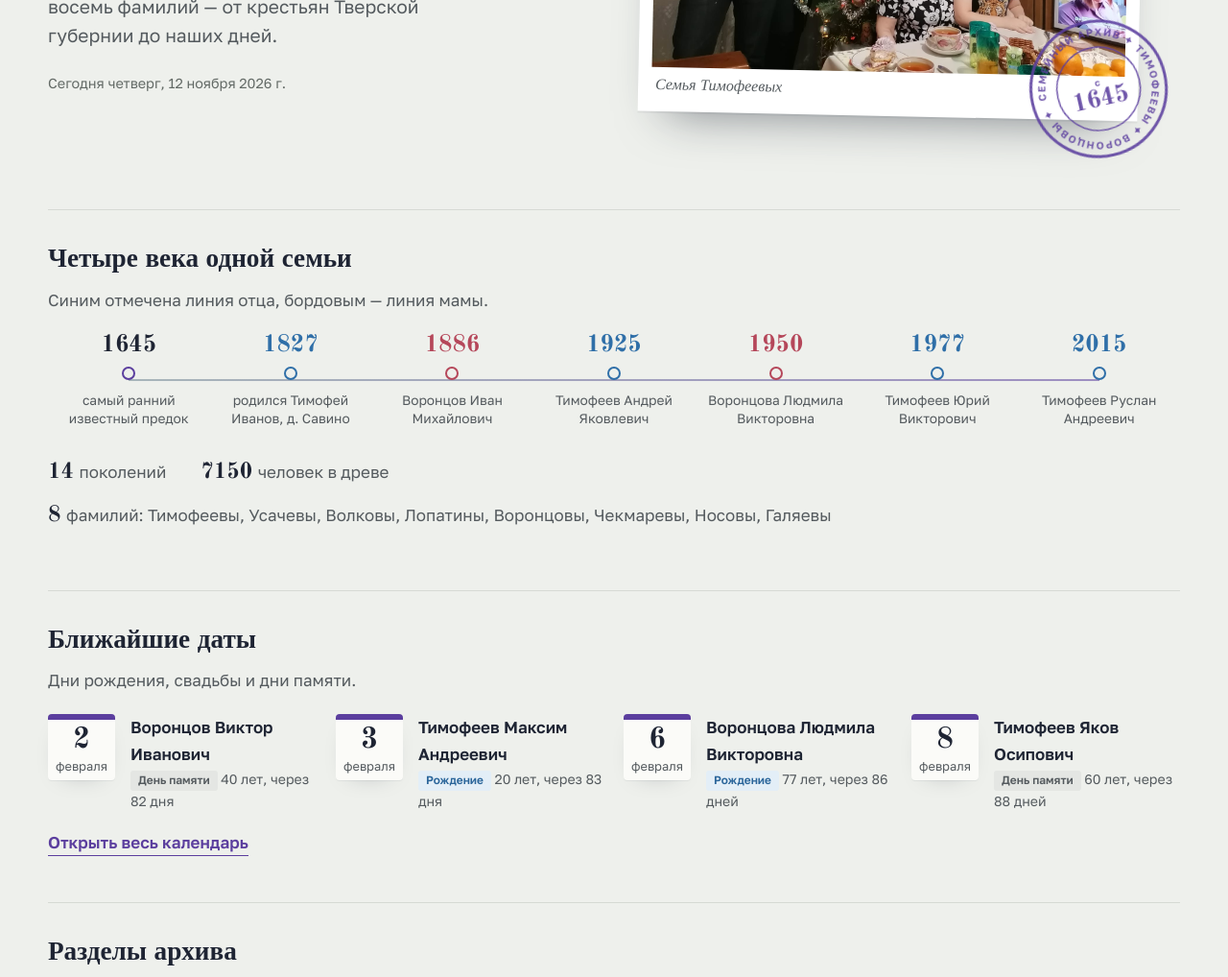
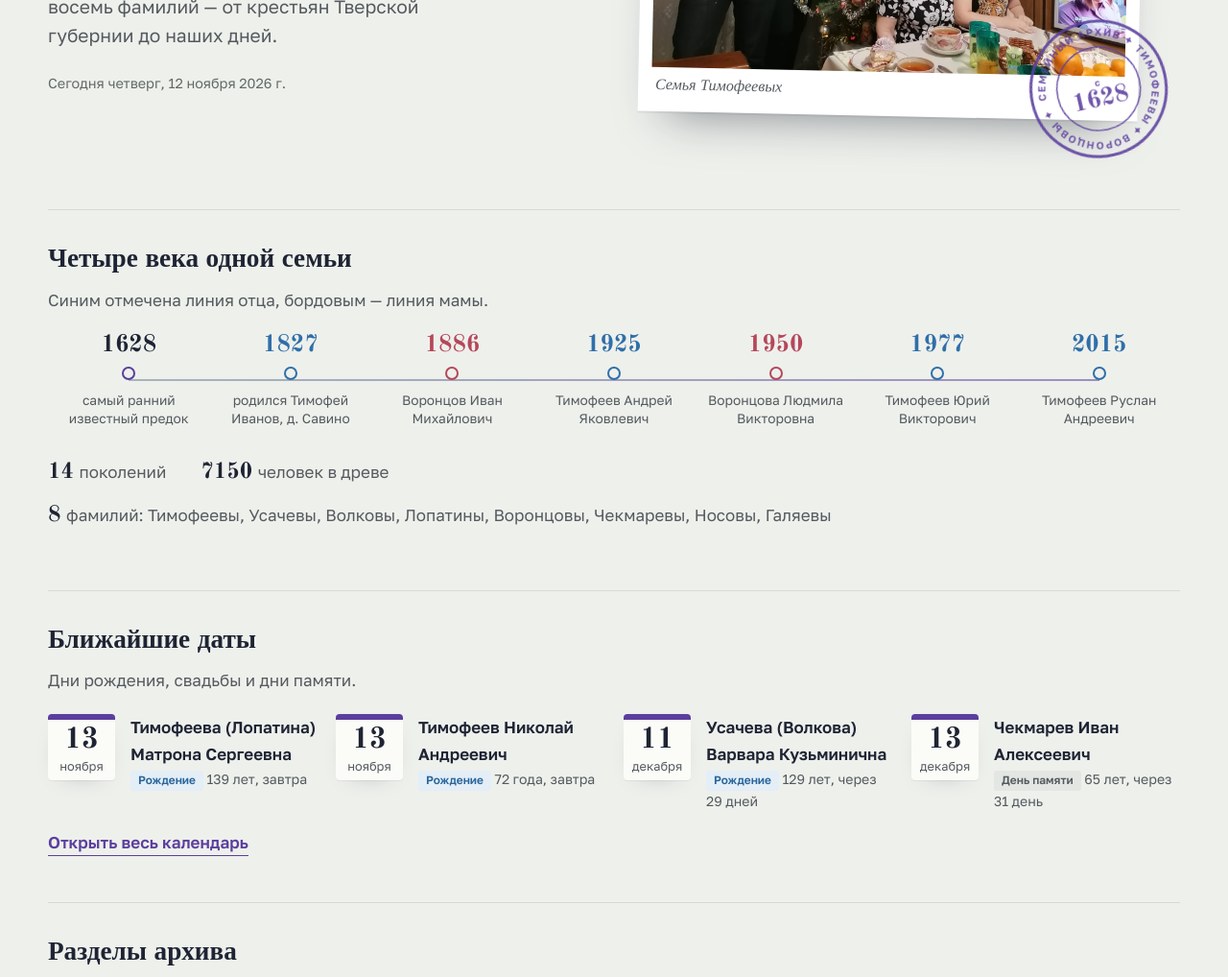
Before and after one commit to cheesewhe/FamilyTree, a plain HTML site: page index.html in a window 1280 px wide. Shown: the part 481-1499 px from the top of the page at 96% size. Drawn offline with nearby package versions, Linux system fonts and the light colour scheme.

Commit message:
Календарь по новому документу; самый ранний предок — 1628 год
- календарь памятных дат обновлён по «Календарь памятных событий.docx»:
  15 → 38 событий, даты по старому стилю переведены на новый (+12 дней,
  исходная дата показывается подписью «по ст. ст.»)
- новый тип события «Рождение и день памяти»
- год самого раннего известного предка исправлен с 1645 на 1628
  (печать на главной и лента поколений)
- исходный документ календаря добавлен в репозиторий

Co-Authored-By: Claude Opus 5.5 <noreply@anthropic.com>

```diff
--- a/assets/js/site.js
+++ b/assets/js/site.js
@@ -29,28 +29,54 @@ const SECTIONS = [
   { href: 'blog-novosti.html', title: 'Блог', icon: 'fa-pen-nib', size: 'small', cardTitle: 'Блог и новости' }
 ];
 
-/* type: birth | death | wedding | memory
-   date: 'ГГГГ-ММ-ДД' по новому стилю; oldStyle — дата по старому стилю (если есть). */
+/* Источник: «Календарь памятных событий.docx» (дополнен двумя записями, которых в документе нет,
+   но которые были на сайте раньше: свадьба Волкова и Хреновой и «День Тимофея»).
+   type: birth | death | wedding | memory | birthdeath (рождение и день памяти в один день)
+   date: 'ГГГГ-ММ-ДД' по новому стилю; oldStyle — дата по старому стилю, как она указана в источнике.
+   Для дат XIX века по старому стилю новый стиль = старый + 12 дней. */
 const FAMILY_DATES = [
+  { date: '1925-01-04', type: 'birth', who: 'Воронцов Виктор Иванович' },
+  { date: '1918-01-28', type: 'wedding', who: 'Усачев Николай Сергеевич и Волкова Варвара Кузьминична' },
   { date: '1987-02-02', type: 'death', who: 'Воронцов Виктор Иванович' },
   { date: '2007-02-03', type: 'birth', who: 'Тимофеев Максим Андреевич' },
-  { date: '1950-02-06', type: 'birth', who: 'Воронцова Людмила Викторовна' },
+  { date: '1950-02-06', type: 'birth', who: 'Тимофеева (Воронцова) Людмила Викторовна' },
+  { date: '1953-02-07', type: 'death', who: 'Воронцов Иван Михайлович' },
   { date: '1967-02-08', type: 'death', who: 'Тимофеев Яков Осипович' },
   { date: '1897-02-16', type: 'wedding', who: 'Волков Кузьма и Хренова Елена', oldStyle: '03.02.1897' },
+  { date: '1947-02-18', type: 'death', who: 'Усачев Николай Сергеевич' },
+  { date: '1989-02-18', type: 'death', who: 'Чекмарева Аграфена Ильинична' },
   { date: '1827-02-27', type: 'memory', who: 'День Тимофея: родился Тимофей Иванов', oldStyle: '15.02.1827', link: 'timofeevy.html#den-timofeya' },
-  { date: '1925-03-20', type: 'birth', who: 'Усачева Валентина Николаевна' },
+  { date: '1925-03-20', type: 'birth', who: 'Тимофеева (Усачева) Валентина Николаевна' },
+  { date: '1886-04-08', type: 'birth', who: 'Воронцов Иван Михайлович', oldStyle: '27.03.1886' },
   { date: '1977-04-02', type: 'birth', who: 'Тимофеев Юрий Викторович' },
+  { date: '2004-04-19', type: 'death', who: 'Тимофеева Валентина Николаевна' },
+  { date: '2013-05-05', type: 'death', who: 'Тимофеев Виктор Андреевич' },
   { date: '2015-05-10', type: 'birth', who: 'Тимофеев Руслан Андреевич' },
+  { date: '2015-05-10', type: 'birthdeath', who: 'Тимофеева Василиса Андреевна' },
+  { date: '1896-06-04', type: 'birth', who: 'Чекмарева (Носова) Аграфена Ильинична', oldStyle: '23.05.1896' },
+  { date: '1931-06-03', type: 'birth', who: 'Воронцова (Чекмарева) Нина Ивановна' },
+  { date: '1886-06-22', type: 'birth', who: 'Воронцова (Галяева) Елена Васильевна', oldStyle: '10.06.1886' },
+  { date: '1949-06-12', type: 'wedding', who: 'Воронцов Виктор Иванович и Чекмарева Нина Ивановна' },
   { date: '2003-06-30', type: 'birth', who: 'Тимофеев Павел Юрьевич' },
+  { date: '1969-07-06', type: 'death', who: 'Тимофеев Андрей Яковлевич' },
+  { date: '1951-07-15', type: 'birth', who: 'Воронцов Вячеслав Викторович' },
   { date: '1925-08-13', type: 'birth', who: 'Тимофеев Андрей Яковлевич' },
   { date: '1949-08-30', type: 'birth', who: 'Тимофеев Виктор Андреевич' },
-  { date: '1892-09-09', type: 'birth', who: 'Чекмарев Иван Алексеевич' },
+  { date: '1892-09-09', type: 'birth', who: 'Чекмарев Иван Алексеевич', oldStyle: '28.08.1892' },
+  { date: '2003-09-28', type: 'wedding', who: 'Тимофеев Андрей Викторович и Стружкина Ирина Михайловна' },
   { date: '1973-10-23', type: 'birth', who: 'Тимофеев Андрей Викторович' },
-  { date: '1971-11-04', type: 'wedding', who: 'Тимофеев Виктор Андреевич и Воронцова Людмила Викторовна' }
+  { date: '2001-10-27', type: 'death', who: 'Воронцова Нина Ивановна' },
+  { date: '1887-11-13', type: 'birth', who: 'Тимофеева (Лопатина) Матрона Сергеевна', oldStyle: '01.11.1887' },
+  { date: '1971-11-04', type: 'wedding', who: 'Тимофеев Виктор Андреевич и Воронцова Людмила Викторовна' },
+  { date: '1954-11-09', type: 'wedding', who: 'Тимофеев Андрей Яковлевич и Усачева Валентина Николаевна' },
+  { date: '1954-11-13', type: 'birth', who: 'Тимофеев Николай Андреевич' },
+  { date: '1897-12-11', type: 'birth', who: 'Усачева (Волкова) Варвара Кузьминична', oldStyle: '29.11.1897' },
+  { date: '1961-12-13', type: 'death', who: 'Чекмарев Иван Алексеевич' },
+  { date: '1973-12-20', type: 'death', who: 'Усачева Варвара Кузьминична' }
 ];
 
 const MILESTONES = [
-  { year: 1645, text: 'самый ранний известный предок' },
+  { year: 1628, text: 'самый ранний известный предок' },
   { year: 1827, text: 'родился Тимофей Иванов, д. Савино', line: 'father' },
   { year: 1886, text: 'Воронцов Иван Михайлович', line: 'mother' },
   { year: 1925, text: 'Тимофеев Андрей Яковлевич', line: 'father' },
@@ -63,7 +89,8 @@ const EVENT_TYPES = {
   birth:   { label: 'Рождение', badge: 'badge-birth' },
   death:   { label: 'День памяти', badge: 'badge-death' },
   wedding: { label: 'Свадьба', badge: 'badge-wedding' },
-  memory:  { label: 'Семейный праздник', badge: 'badge-memory' }
+  memory:  { label: 'Семейный праздник', badge: 'badge-memory' },
+  birthdeath: { label: 'Рождение и день памяти', badge: 'badge-death' }
 };
 const MONTHS = ['Январь', 'Февраль', 'Март', 'Апрель', 'Май', 'Июнь', 'Июль', 'Август', 'Сентябрь', 'Октябрь', 'Ноябрь', 'Декабрь'];
 const MONTHS_GEN = ['января', 'февраля', 'марта', 'апреля', 'мая', 'июня', 'июля', 'августа', 'сентября', 'октября', 'ноября', 'декабря'];
--- a/index.html
+++ b/index.html
@@ -38,7 +38,7 @@
                     <circle cx="100" cy="100" r="58" fill="none" stroke="currentColor" stroke-width="2"/>
                     <text font-size="14" letter-spacing="1.5" fill="currentColor"><textPath href="#ring" textLength="452" lengthAdjust="spacing">СЕМЕЙНЫЙ АРХИВ ✦ ТИМОФЕЕВЫ ✦ ВОРОНЦОВЫ ✦</textPath></text>
                     <text x="100" y="96" text-anchor="middle" font-size="13" fill="currentColor">с</text>
-                    <text x="100" y="124" text-anchor="middle" font-size="34" font-weight="700" fill="currentColor" style="font-family:'Old Standard TT',serif">1645</text>
+                    <text x="100" y="124" text-anchor="middle" font-size="34" font-weight="700" fill="currentColor" style="font-family:'Old Standard TT',serif">1628</text>
                 </svg>
             </figure>
         </section>
```
Also changed, not shown: 1 other file.
